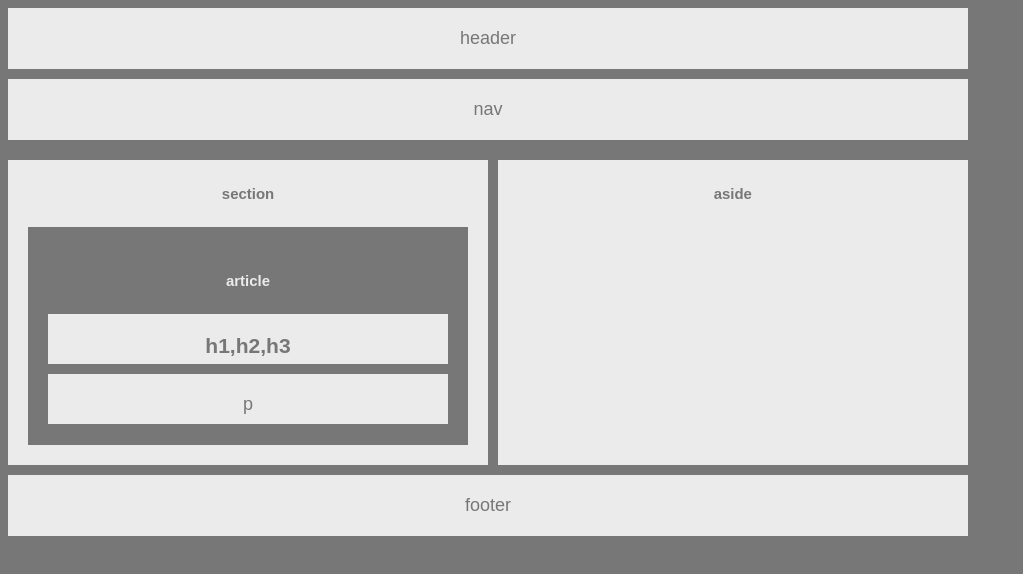
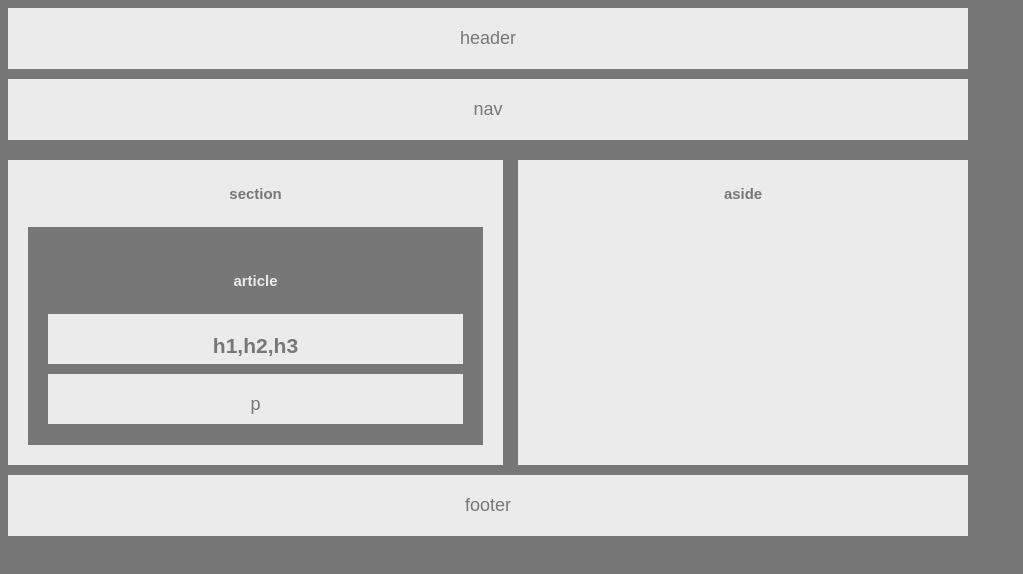
Before and after one commit to shellyrgarner/HW-wireframe, a plain HTML site: page index.html in a window 1280 px wide. Shown: the whole page, without its empty margins (0-1023 px from the left). Drawn offline with Linux system fonts and the light colour scheme.

Commit message:
updated css

```diff
--- a/style.css
+++ b/style.css
@@ -31,7 +31,7 @@
   #aside {
     margin-bottom: 10px;
     float: right;
-    width: 49%;
+    width: 450px;
     background: #ebebeb;
     height: 305px;
   }
@@ -39,7 +39,7 @@
   #section {
     float: left;
     background: #ebebeb;
-    width: 50%;
+    width: 495px;
     margin-bottom: 10px;
   }
 
```
